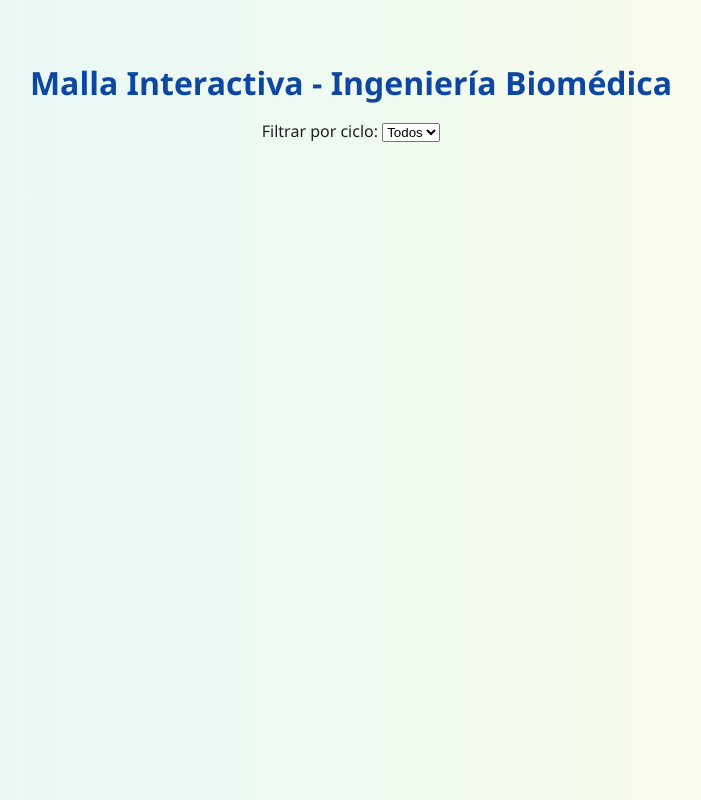
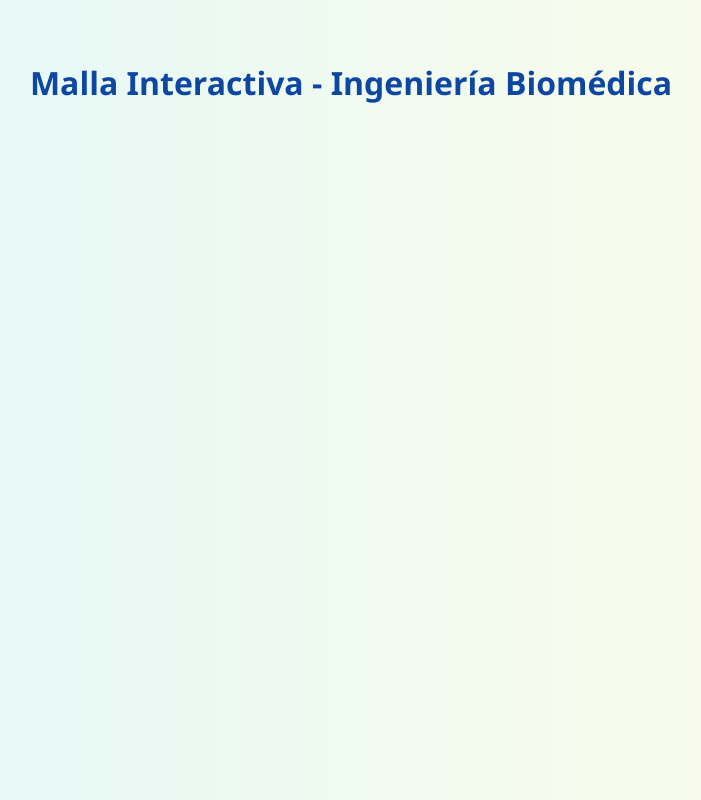
Before and after one commit to gratudy/malla-biomedica_carla, a plain HTML site: page index.html in a window 1280 px wide. Shown: the whole page, without its empty margins (289-990 px from the left). Drawn offline with Linux system fonts and the light colour scheme.

Commit message:
Update index.html

```diff
--- a/index.html
+++ b/index.html
@@ -2,18 +2,11 @@
 <html lang="es">
 <head>
   <meta charset="UTF-8">
-  <meta name="viewport" content="width=device-width, initial-scale=1.0">
   <title>Malla Interactiva - Ingeniería Biomédica</title>
   <link rel="stylesheet" href="style.css">
 </head>
 <body>
   <h1>Malla Interactiva - Ingeniería Biomédica</h1>
-  <div id="filtros">
-    <label for="cicloSelect">Filtrar por ciclo:</label>
-    <select id="cicloSelect">
-      <option value="todos">Todos</option>
-    </select>
-  </div>
   <div id="grid" class="malla"></div>
   <script src="script.js"></script>
 </body>
```
